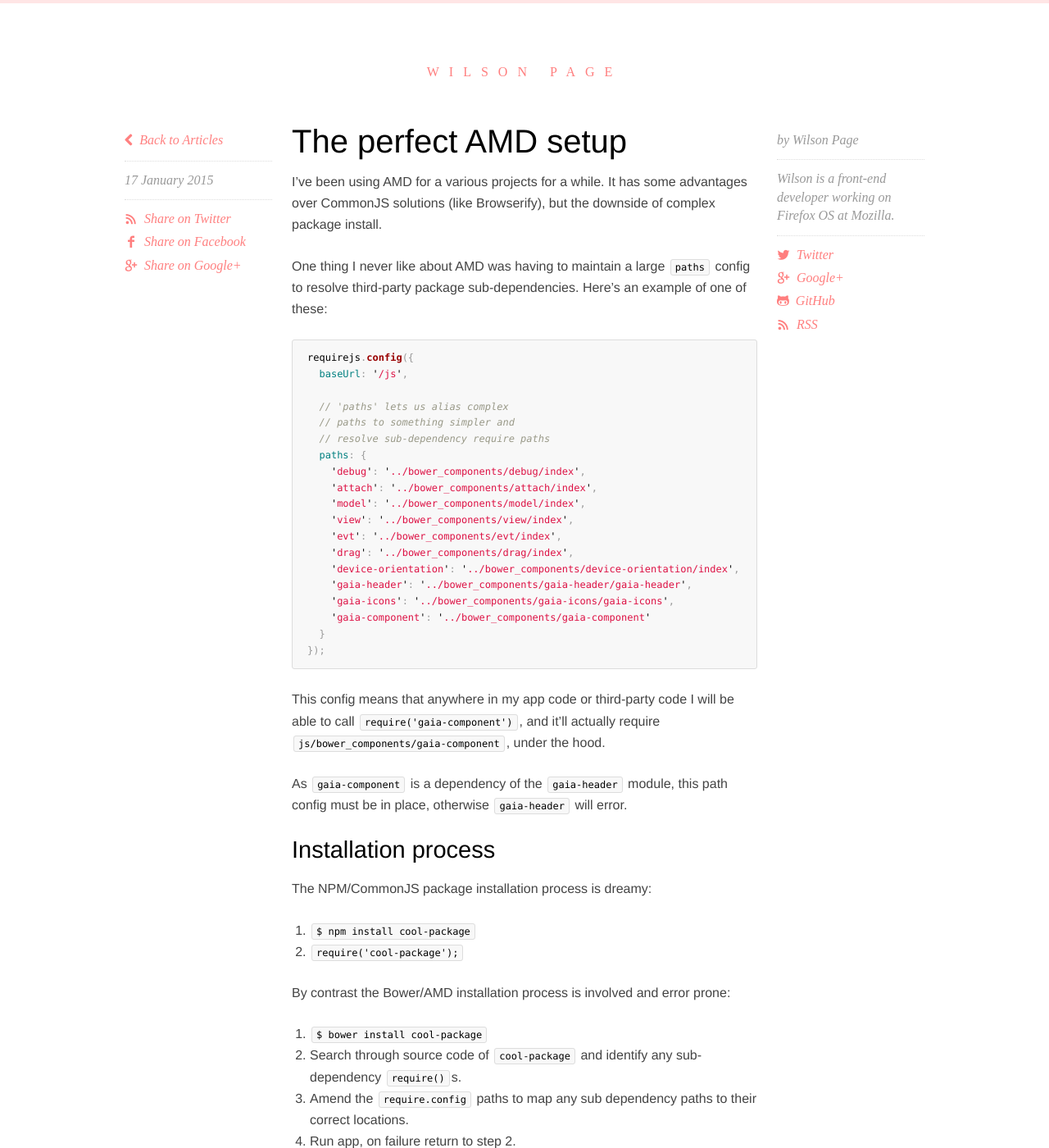
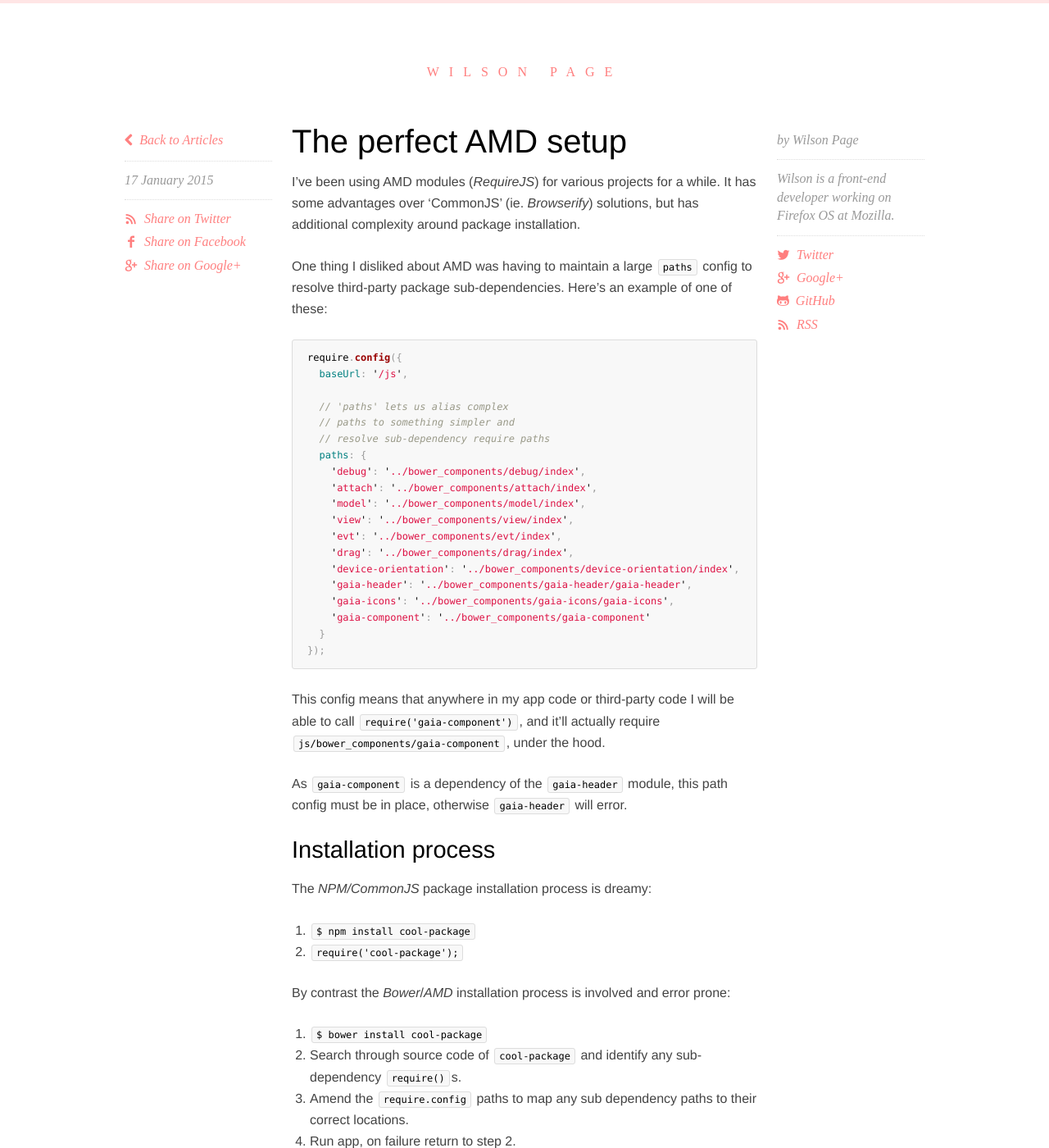
Before and after one commit to wilsonpage/blog, a Jekyll site: the page built from _posts/2015-01-17-the-perfect-amd-setup.markdown, in a window 1280 px wide and 1400 px high. Shown: the whole window at 82% size. Built offline with Jekyll 4.4.1, drawn with Linux system fonts in a browser that asks for light colours; Markdown is read by kramdown in place of the engine named in the settings; comment, search, counter and statistics services are not loaded; some of the changed text lies outside the part shown.

Commit message:
Article tweaks

```diff
--- a/_posts/2015-01-17-the-perfect-amd-setup.markdown
+++ b/_posts/2015-01-17-the-perfect-amd-setup.markdown
@@ -2,15 +2,15 @@
 layout: post
 title: "The perfect AMD setup"
 date: 2015-01-17 12:00:00
-tags: javascript modules
+tags: javascript modules requirejs
 ---
 
-I've been using AMD for a various projects for a while. It has some advantages over CommonJS solutions (like Browserify), but the downside of complex package install.
+I've been using AMD modules (*RequireJS*) for various projects for a while. It has some advantages over 'CommonJS' (ie. *Browserify*) solutions, but has additional complexity around package installation.
 
-One thing I never like about AMD was having to maintain a large `paths` config to resolve third-party package sub-dependencies. Here's an example of one of these:
+One thing I disliked about AMD was having to maintain a large `paths` config to resolve third-party package sub-dependencies. Here's an example of one of these:
 
 {% highlight javascript %}
-requirejs.config({
+require.config({
   baseUrl: '/js',
 
   // 'paths' lets us alias complex
@@ -37,19 +37,19 @@ As `gaia-component` is a dependency of the `gaia-header` module, this path confi
 
 ### Installation process
 
-The NPM/CommonJS package installation process is dreamy:
+The *NPM/CommonJS* package installation process is dreamy:
 
 1. `$ npm install cool-package`
 2. `require('cool-package');`
 
-By contrast the Bower/AMD installation process is involved and error prone:
+By contrast the *Bower*/*AMD* installation process is involved and error prone:
 
 1. `$ bower install cool-package`
 2. Search through source code of `cool-package` and identify any sub-dependency `require()`s.
 3. Amend the `require.config` paths to map any sub dependency paths to their correct locations.
 4. Run app, on failure return to step 2.
 
-The good news is there's a better solution for Bower and AMD users which enables:
+The good news is there's a better solution for *Bower* and AMD users which enables:
 
 1. `$ bower install cool-package`
 2. `require('cool-package');`
@@ -58,13 +58,13 @@ Seamlessly resolving any nested `require('some-sub-dependency')`. Read on, all w
 
 ### A better solution
 
-I was discussing this problem with [James Burke](http://twitter.com/jrburke) and he kindly wrote a small command-line tool called [`adapt-pkg-main`](http://github.com/jrburke/adapt-pkg-main) to help. The documentation in the repo is thorough, but I'll try to outline briefly how it works.
+I was discussing this problem with [James Burke](http://twitter.com/jrburke) and he kindly wrote a small command-line tool called '[adapt-pkg-main](http://github.com/jrburke/adapt-pkg-main)' to help. The documentation in the repo is thorough, but I'll try to outline briefly how it works.
 
 #### Step One: Package main adapters
 
-*Adapt-pkg-main* will look for packages in a given packages directory (eg. `bower_components/`). For each package in the directory it will look for a package description file (eg. `bower.json`, `package.json`). Both `bower.json` and `package.json` have the convention of a `"main"` attribute which declares the package's entry point (eg. `cool-package/cool-package.js`).
+[*Adapt-pkg-main*](http://github.com/jrburke/adapt-pkg-main) will look for packages in a given packages directory (eg. `bower_components/`). For each package in the directory it will look for a package description file (eg. `bower.json`, `package.json`). Both `bower.json` and `package.json` have the convention of a `"main"` attribute which declares the package's entry point (eg. `cool-package/cool-package.js`).
 
-*Adapt-pkg-main* will use this `"main"` value to create a new 'adapter' module for each package like so:
+[*Adapt-pkg-main*](http://github.com/jrburke/adapt-pkg-main) will use this `"main"` value to create a new 'adapter' module for each package like so:
 
 **Main file:** `bower_components/cool-package/cool-package.js`<br/>
 **Created adapter:** `bower_components/cool-package.js`
@@ -75,9 +75,9 @@ The `cool-package.js` adapter is AMD by default, but this can be configured:
 define(['./cool-package/cool-package'], function(m) { return m; });
 {% endhighlight %}
 
-#### Step Two: Require Config
+#### Step Two: `require.config`
 
-The second part of the trick is to configure RequireJS to assume all unprefixed paths to look in `bower_components`.
+The second part of the trick is to configure *RequireJS* to assume all unprefixed paths to look in `bower_components`.
 
 {% highlight javascript %}
 require.config({
@@ -101,11 +101,11 @@ You'll notice that the unprefixed paths now resolve to the adapter files that `a
 
 ### Path convention
 
-Once you have this require configuration, it makes sense to use relative style paths whenever you're requiring a file that doesn't live in `bower_components/`, otherwise it'll have to prefixed with `root/`.
+Once you have this require configuration, it makes sense to use relative style paths whenever you're requiring a file that doesn't live in `bower_components/`, otherwise it'll have to prefixed with `root/`. Just write your `require()` paths exactly as you would in Node.
 
 ### Automation
 
-It makes sense to plug the adapter creation step into a Bower `postinstall` hook so we can forget about it. To do this create a `.bowerrc` file at the root of you project with the following:
+It makes sense to plug the adapter creation step into a *Bower* `postinstall` hook so we can forget all about it. Create a `.bowerrc` file at the root of you project (if you don't already have one) with the following:
 
 {% highlight json %}
 {
```
Also changed, not shown: other parts of _posts/2015-01-17-the-perfect-amd-setup.markdown (+2 -2 lines).
